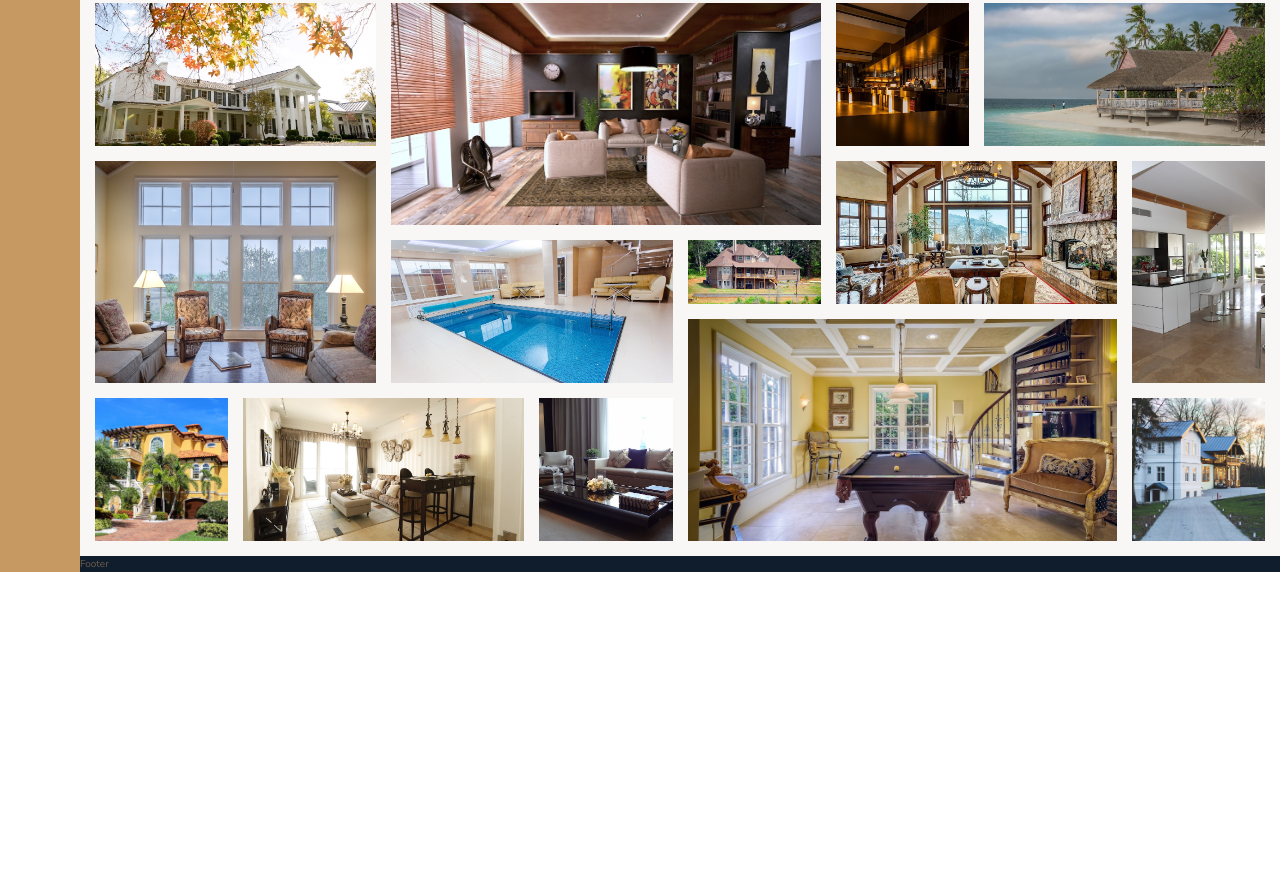
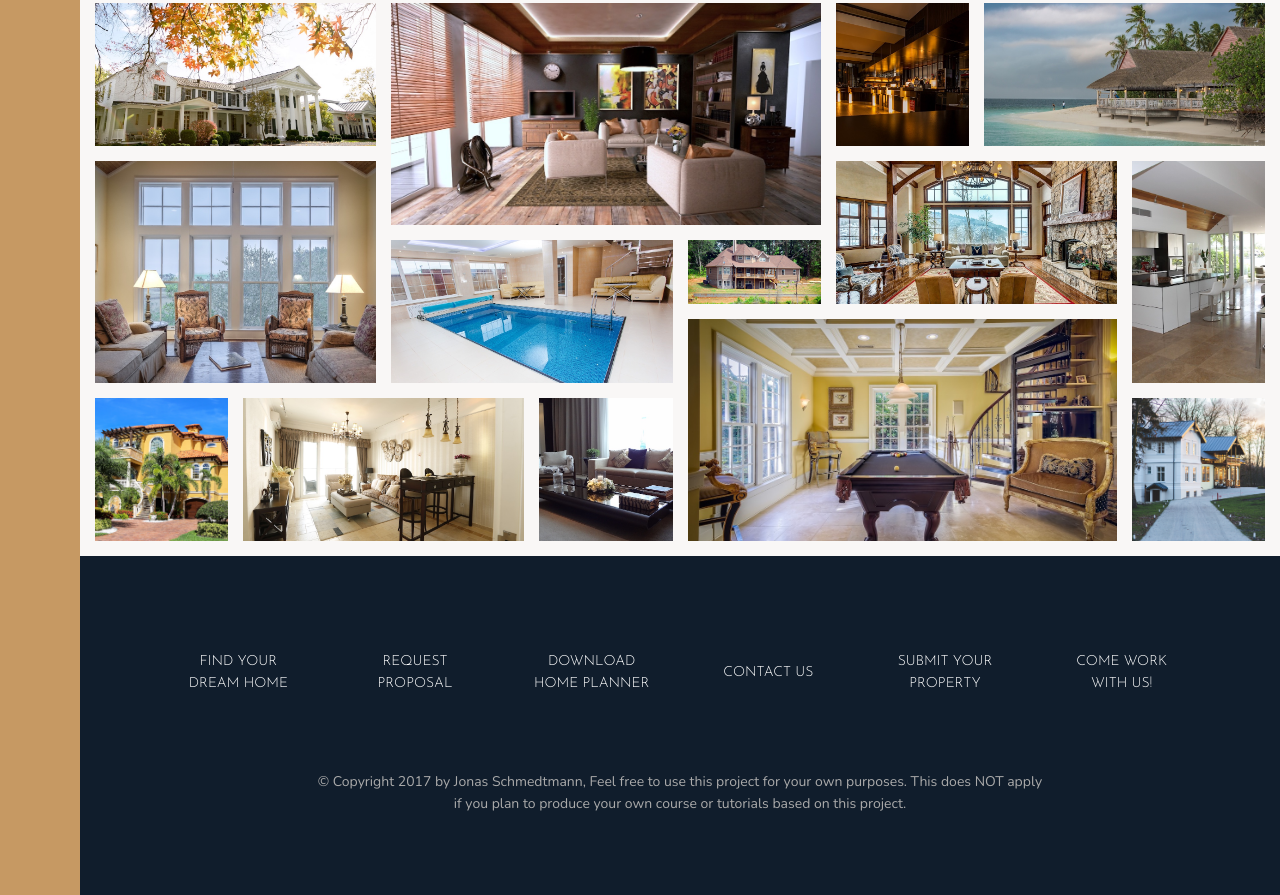
Before and after one commit to PJLindsay/nexter, a website: page index.html in a window 1280 px wide. Shown: the part 3188-4083 px from the top of the page. Before the commit the page ends 3760 px from the top, so only its background shows below. Drawn offline with nearby package versions, Linux system fonts and the light colour scheme.

Commit message:
Style the footer

```diff
--- a/index.html
+++ b/index.html
@@ -351,7 +351,19 @@
         </section>
 
         <footer class="footer">
-            Footer
+            <ul class="nav">
+                <li class="nav__item"><a href="#" class="nav__link">Find your dream home</a></li>
+                <li class="nav__item"><a href="#" class="nav__link">Request Proposal</a></li>
+                <li class="nav__item"><a href="#" class="nav__link">Download Home planner</a></li>
+                <li class="nav__item"><a href="#" class="nav__link">Contact us</a></li>
+                <li class="nav__item"><a href="#" class="nav__link">Submit your property</a></li>
+                <li class="nav__item"><a href="#" class="nav__link">Come work with us!</a></li>
+            </ul>
+            <p class="copyright">
+                &copy; Copyright 2017 by Jonas Schmedtmann, Feel free to use this project for your own
+                purposes. This does NOT apply if you plan to produce your own course or tutorials based on this
+                project.
+            </p>
         </footer>
     </body>
 </html>
--- a/sass/_footer.scss
+++ b/sass/_footer.scss
@@ -1,4 +1,43 @@
 .footer {
   background-color: $color-secondary;
   grid-column: full-start / full-end;
+  padding: 8rem;
 }
+
+.nav {
+  list-style: none;
+
+  display: grid;
+  grid-template-columns: repeat(auto-fit, minmax(15rem, 1fr));
+  grid-gap: 2rem; // so much better than flexbox!
+  align-items: center;
+
+  &__link:link,
+  &__link:visited {
+    font-size: 1.4rem;
+    color: #fff;
+    text-decoration: none;
+    font-family: $font-display;
+    text-transform: uppercase;
+    text-align: center;
+    padding: 1.5rem;
+    display: block;
+    transition: all .2s;
+  }
+
+  &__link:hover,
+  &__link:active {
+    background-color: rgba(#fff, .05);
+    transform: translateY(-3px);
+  }
+}
+
+.copyright {
+  font-size: 1.4rem;
+  color: $color-grey-light-2;
+  margin-top: 6rem;
+  margin-right: auto;
+  margin-left: auto;
+  text-align: center;
+  width: 70%;
+}
```
Also changed, not shown: css/style.css.
